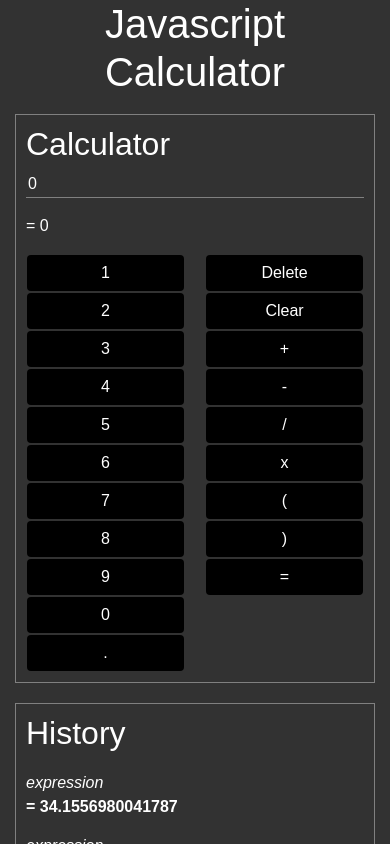
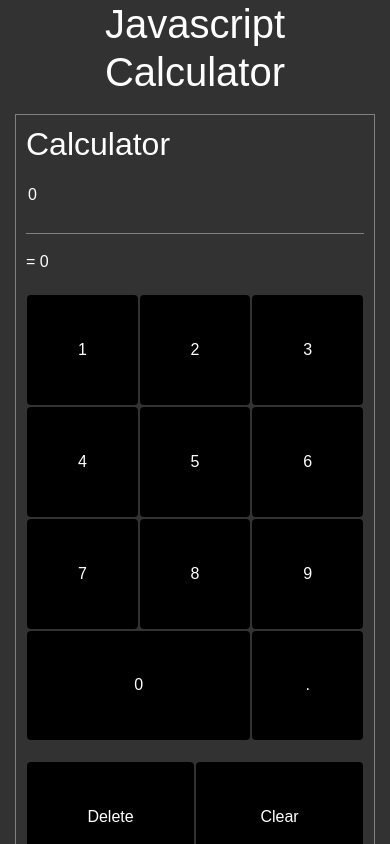
Before and after one commit to eliasm307/FCC-JavaScript-Calculator, a React (Create React App) app: page / in a window 390 px wide. Shown: the top 844 px of the page. Built offline with nearby package versions, Linux system fonts and the light colour scheme.

Commit message:
Various updates to styling and functionality

```diff
--- a/src/App.js
+++ b/src/App.js
@@ -11,6 +11,10 @@ TODO
 
 - Add ui to set precision
 - Add controls to clear history
+= Fix overflow for history section
+- use more of the width
+
+
 */
 
 const date = new Date();
@@ -139,7 +143,7 @@ const controlButtons = [
     colWidth: 4
   },
   {
-    id: "equal",
+    id: "equals",
     keyCode: 0,
     value: "=",
     colWidth: 4
--- a/src/components/CalculatorSection.jsx
+++ b/src/components/CalculatorSection.jsx
@@ -63,6 +63,8 @@ const CalculatorSection = ({ numberButtons, controlButtons, className, handleSuc
         result: evaluatedExpression
       });
 
+      setDisplayText(evaluatedExpression);
+
     }
     else {
       // if a non equals button was clicked then amend display text as required
@@ -85,7 +87,7 @@ const CalculatorSection = ({ numberButtons, controlButtons, className, handleSuc
 
     return arr.map(e => {
       // if custom bootstrap col-width has been defined then use it, otherwise use the default
-      let btnClassName = "col-sm-" + (e.colWidth===undefined ?  defaultColWidth : e.colWidth);
+      let btnClassName = "col-" + (e.colWidth===undefined ?  defaultColWidth : e.colWidth);
 
       return (
         <div className={btnClassName + " " + clsx("btn-container" )}>
@@ -111,11 +113,13 @@ const CalculatorSection = ({ numberButtons, controlButtons, className, handleSuc
 
       <Row noGutters id="container-display">
         <Col md={12} className="mb-3">
-          <input
+          <textarea
             id="display"
             type="text"
             className=""
             onChange={handleDisplayTextDirectChange}
+            placeholder="Enter mathematical expression"
+            rows="2"
             value={displayText}
           />
         </Col>
@@ -126,13 +130,13 @@ const CalculatorSection = ({ numberButtons, controlButtons, className, handleSuc
       </Row>
 
       <Row noGutters>
-        <Col className="col-6" id="container-number-buttons">
+        <Col sm={6} id="container-number-buttons">
           <Row noGutters>
             {generateButtonsJSX(numberButtons, 4)}
           </Row>
         </Col>
 
-        <Col className="col-6" id="container-control-buttons">
+        <Col id="container-control-buttons">
           <Row noGutters>
             {generateButtonsJSX(controlButtons, 6)}
           </Row>
--- a/src/components/CalculatorSection.scss
+++ b/src/components/CalculatorSection.scss
@@ -10,8 +10,7 @@ $standardSpacing: 10px;
   #container-control-buttons,
   #container-display {
 
-      padding: 0 $standardSpacing;
-
+       padding: $standardSpacing $standardSpacing;
       // margin: 0px;
 
   }
@@ -23,8 +22,10 @@ $standardSpacing: 10px;
 
     }
 
-    input {
+    #display {
       background-color: transparent;
+      display: block;
+      resize: none;
       color: white;
       width: 100%;
       border: none;
@@ -32,6 +33,16 @@ $standardSpacing: 10px;
       border-bottom: 1px solid grey
 
     }
+
+    #preview {
+      margin: 0;
+    }
+
+
+  }
+
+  .btn {
+    height: 13vh;
   }
 
   .btn-container {
--- a/src/components/HistorySection.scss
+++ b/src/components/HistorySection.scss
@@ -1,6 +1,9 @@
 $standardSpacing: 10px;
 
 #history-section {
+
+
+
 
   h2 {
     padding-left: $standardSpacing;
@@ -9,6 +12,9 @@ $standardSpacing: 10px;
   #container-history {
     // padding: 0;
     text-align: left;
+
+    max-height: 72vh;
+    overflow-y: auto;
 
     li {
       margin: 5px;
```
